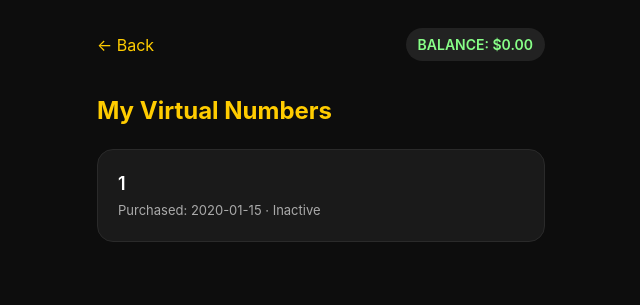
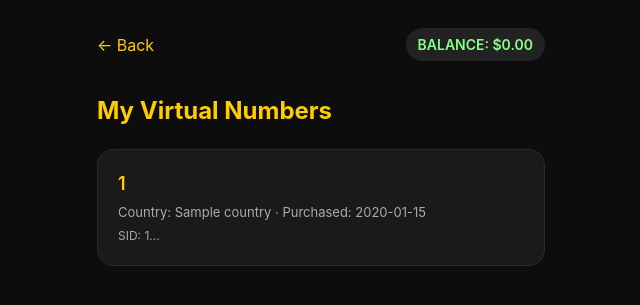
Before and after one commit to ajewoletemi/Kojo-sms-app, a Flask app: template templates/my_numbers.html in a window 1280 px wide. Shown: the top 305 px of the page, without its empty margins (319-959 px from the left). Run offline with Flask 3, Linux system fonts and the light colour scheme; the template is opened without the code that fills it: most values are stand-ins (such as "Sample title", 1, 10 or a date in 2020).

Commit message:
Update my_numbers.html

```diff
--- a/templates/my_numbers.html
+++ b/templates/my_numbers.html
@@ -11,11 +11,20 @@
 {% if numbers %}
     {% for n in numbers %}
     <div class="card">
-        <div style="font-size:18px; font-weight:600;">{{ n.phone_number }}</div>
-        <div class="muted" style="margin-top:4px;">
-            Purchased: {{ n.purchased_at.strftime('%Y-%m-%d') if n.purchased_at else '—' }}
-            · {{ 'Active' if n.active else 'Inactive' }}
+        <div style="font-size:18px; font-weight:600; color:var(--yellow);">
+            {{ n.phone_number }}
         </div>
+        <div class="muted" style="margin-top:6px;">
+            Country: {{ n.country or '—' }}
+            {% if n.created_at %}
+                · Purchased: {{ n.created_at[:10] }}
+            {% endif %}
+        </div>
+        {% if n.twilio_sid %}
+        <div class="muted" style="font-size:12px; margin-top:4px;">
+            SID: {{ n.twilio_sid[:20] }}...
+        </div>
+        {% endif %}
     </div>
     {% endfor %}
 {% else %}
```
